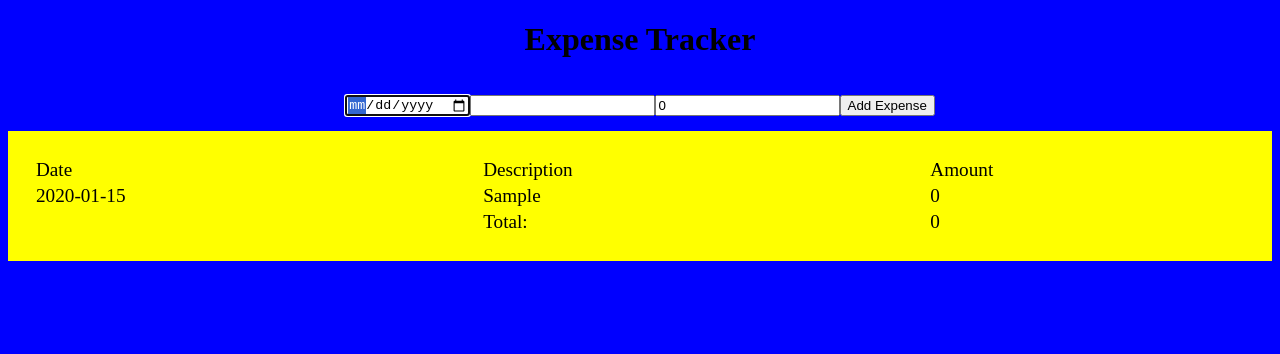
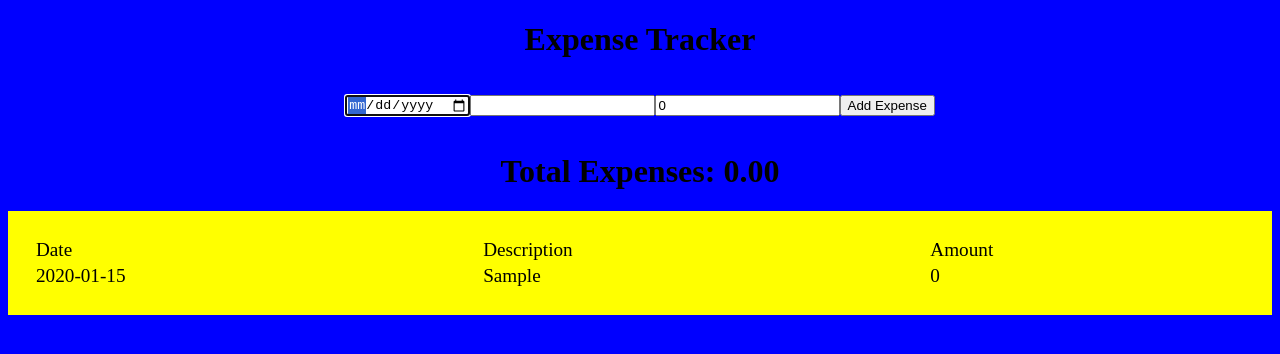
Before and after one commit to bcp2415/project_2, a plain HTML site: page index.html in a window 1280 px wide. Both pictures are taken after typing "2020-01-15", "Sample" into the empty fields and a click on the button "Add Expense". Drawn offline with Linux system fonts and the light colour scheme.

Commit message:
Changed total to appear above table, and fixed addition of new expenses.

```diff
--- a/index.html
+++ b/index.html
@@ -1,5 +1,6 @@
 <!DOCTYPE html>
 <html lang="en">
+
 <head>
     <meta charset="UTF-8">
     <meta name="viewport" content="width=device-width, initial-scale=1.0">
@@ -12,6 +13,7 @@
         Expense Tracker
     </h1>
 </header>
+
 <body>
     <div id="wrapper">
         <input type="date" id="date">
@@ -20,10 +22,15 @@
         <button type="button" name="button" id="add">Add Expense</button>
     </div>
 
+    <h1 id="totalExp">
+        Total Expenses:
+    </h1>
+
     <table id="table">
 
     </table>
 
 </body>
 <script src="main.js" type="text/javascript"></script>
+
 </html>
--- a/main.js
+++ b/main.js
@@ -1,8 +1,13 @@
+var total = 0;
+var date = document.querySelector('#date');
+var description = document.querySelector('#description');
+var amount = document.querySelector('#amount');
+var table = document.querySelector('#table');
+var wrapper = document.querySelector('#wrapper');
+var totalExp = document.querySelector('#totalExp');
+
 function init() {
-    var date = document.querySelector('#date');
-    var description = document.querySelector('#description');
-    var amount = document.querySelector('#amount');
-    var table = document.querySelector('#table');
+
 
     // Initialize all 3 input fields by clearing them and placing focus in date:
     date.value = "";
@@ -17,6 +22,9 @@ function init() {
 
     // Create headings and basic structure for table:
     table.insertAdjacentHTML('afterbegin', '<tr><td>Date</td><td>Description</td><td>Amount</td></tr>');
+
+    // Print total expenses so far:
+    totalExp.innerHTML = `Total Expenses:  ${total.toFixed(2)}`;
 };
 
 // Add new Expense
@@ -35,16 +43,11 @@ function addNewExpense(date, description, amount) {
     </tr>`);
 
     // Calculate total expenses
-    var totalExp = 0;
-    var totalExp = totalExp + newAmount;
+    total = total + newAmount;
 
 
-    // Write total at bottom of table
-    table.insertAdjacentHTML('beforeend', `<tr>
-      <td></td>
-      <td>Total:</td>
-      <td>${totalExp}</td>
-      </tr>`);
+    // Write total above table:
+    totalExp.innerHTML = `Total Expenses:  ${total.toFixed(2)}`;
 
     // Clear input fields
     date.value = "";
```
Lines whose indentation alone changed are shown as unchanged.
